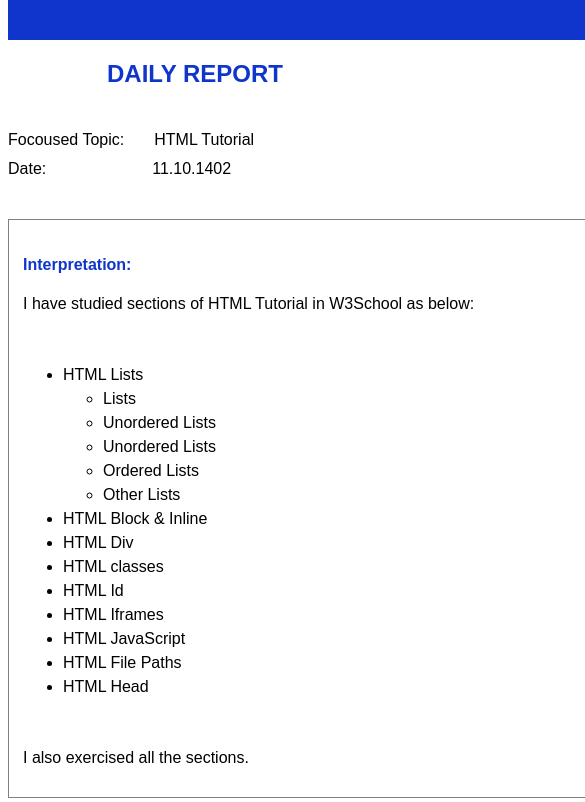
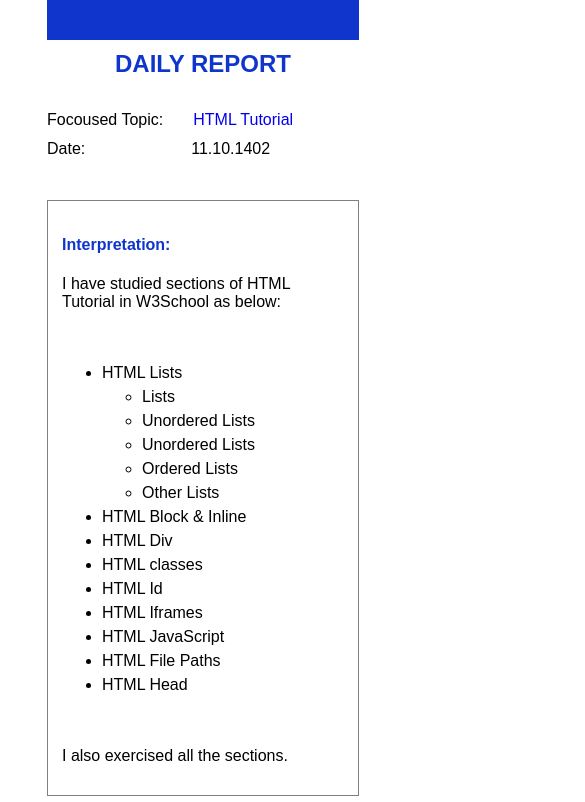
Before and after one commit to Saharmohebbi/myDailyReport, a plain HTML site: page index.html in a window 390 px wide. Shown: the top 802 px of the page, 585 px wide, since content can reach past the window. Drawn offline with Linux system fonts and the light colour scheme.

Commit message:
new master

```diff
--- a/css/mystyle.css
+++ b/css/mystyle.css
@@ -1,55 +1,96 @@
-body{
-    font-family:sans-serif;
+*{
+  box-sizing: border-box;
+}
+
+body {
+  font-family: sans-serif;
   margin-top: 0;
+  width: 100%;
 }
-header{
+
+header {
   background-color: rgb(15, 53, 205);
   display: block;
   height: 40px;
-    width: 610px;
+  width: 46%;
   margin: 0 auto;
 }
 
-.title{
+@media screen and (max-width: 800px) {
+  header {
+    width: 80%;
+  }
+}
+
+a{
+    text-decoration: none;
+}
+.title {
   text-align: center;
   color: rgb(15, 53, 205);
+  margin: 10px auto;
 }
 
-.topic-date{
-    width: 600px;
+@media screen and (max-width: 800px) {
+  .title {
+    width: 80%;
+  }
+}
+
+.topic-date {
+  width: 46%;
   margin: 0 auto;
 }
-.topic-date p{
+
+.topic-date p {
   display: inline;
   line-height: 180%;
 }
 
-#html{
+@media screen and (max-width: 800px) {
+  .topic-date {
     width: 80%;
+  }
+}
+
+#html {
   margin-left: 30px;
   /* border-bottom: 1px solid gray; */
 }
 
-#date{
+#date {
   margin-left: 106px;
   /* border-bottom: 1px solid gray; */
 }
 
-.list-study{
+.list-study {
   border: 1px solid gray;
-    width: 609px;
+  width: 46%;
   display: block;
   margin: 0 auto;
 }
 
-.list-study div{
+@media screen and (max-width: 800px) {
+  .list-study {
+    width: 80%;
+  }
+}
+
+.list-study div {
   padding: 14px;
 }
 
-.list-study ul li{
+li:hover {
+  display: inline;
+  background-color: rgb(15, 53, 205, 0.5);
+  transition-duration: 0.7s;
+  border-radius: 5%;
+}
+
+.list-study ul li {
   line-height: 150%;
 }
 
-.list-study div h4{
-    color:  rgb(15, 53, 205);
+.list-study div h4 {
+  color: rgb(15, 53, 205);
 }
--- a/index.html
+++ b/index.html
@@ -12,7 +12,7 @@
     <h2 class="title">DAILY REPORT</h2>
     <br>
     <div class="topic-date">
-        <p>Focoused Topic:</p><p id="html">HTML Tutorial</p>
+        <p>Focoused Topic:</p><p id="html"><a href="https://www.w3schools.com/html/default.asp">HTML Tutorial</a></p>
         <br>
         <p>Date:</p><p id="date">11.10.1402</p>
     </div>
```
Lines whose indentation alone changed are shown as unchanged.
